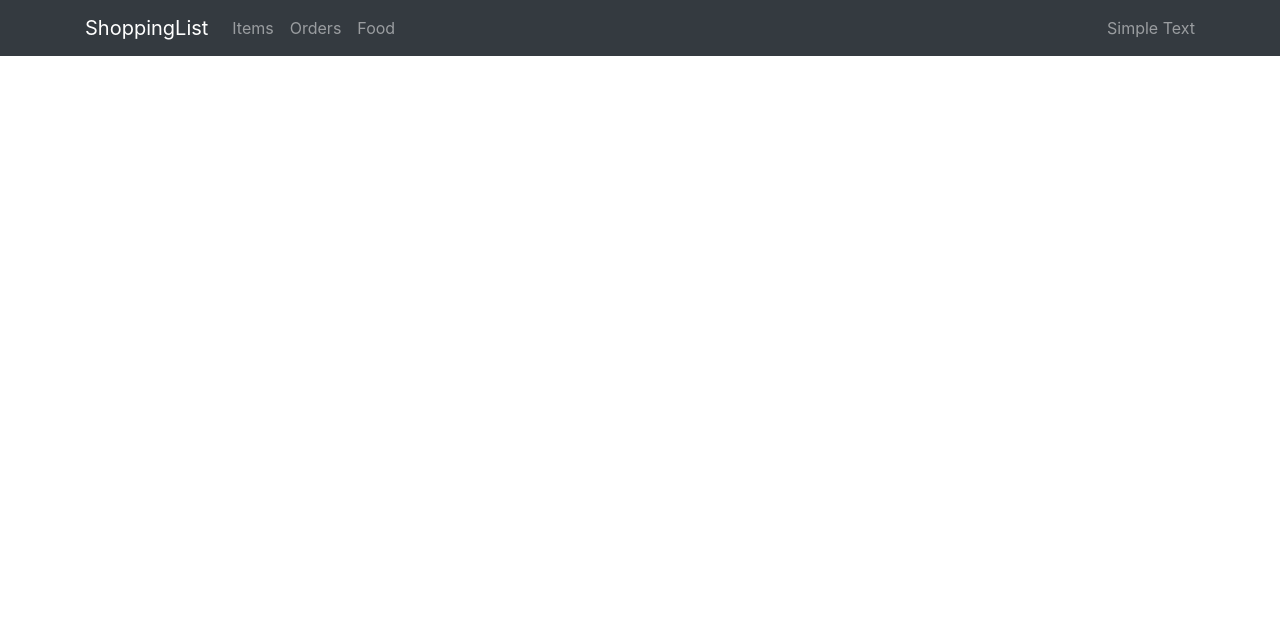
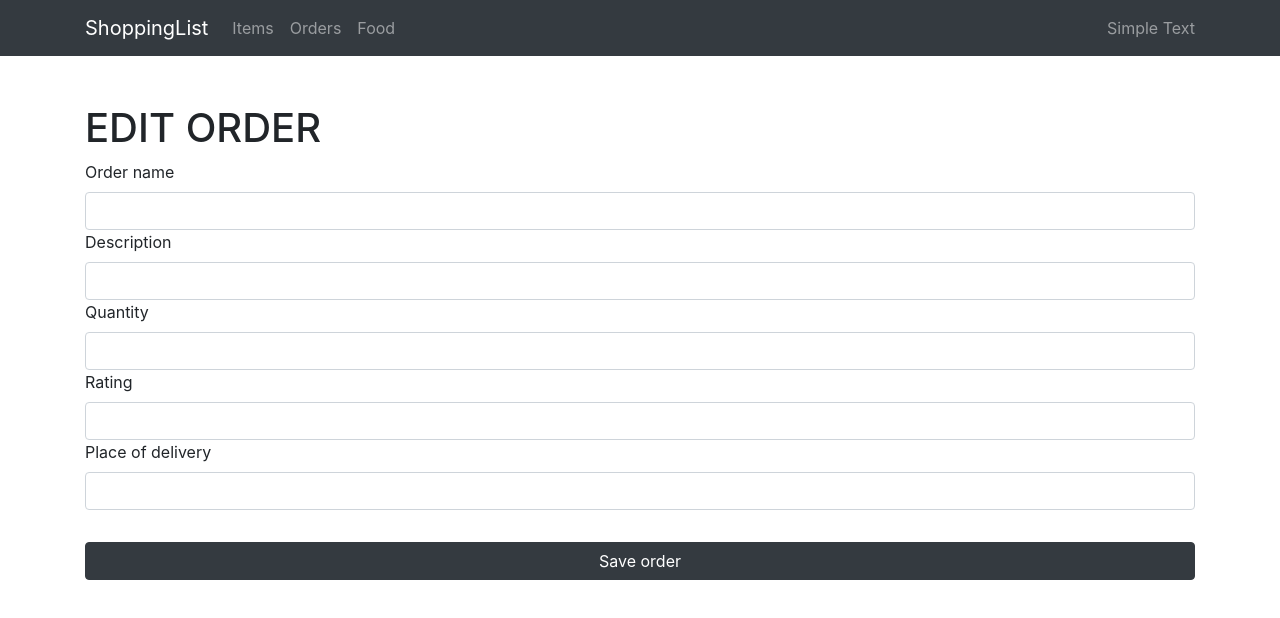
Before and after one commit to crypt096/MERN-Food-Ordering, a React (Create React App) app in the folder client/: page /order/1 in a window 1280 px wide. Shown: the top 618 px of the page. Built offline with nearby package versions, Linux system fonts and the light colour scheme; no server answers.

Commit message:
Added EDIT component along with reducers and actions for it.

```diff
--- a/client/src/App.js
+++ b/client/src/App.js
@@ -35,7 +35,7 @@ function App() {
                 <OrderList/>
               </Route>
 
-              <Route exact path='/edit/:id'>
+              <Route exact path='/order/:id'>
               <EditOrder/>
               </Route>
 
--- a/client/src/actions/orderActions.js
+++ b/client/src/actions/orderActions.js
@@ -1,4 +1,4 @@
-import { GET_ORDERS,ADD_ORDER,DELETE_ORDER,ORDERS_LOADING } from './types';
+import { GET_ORDERS,GET_ORDER_BY_ID,ADD_ORDER,DELETE_ORDER,EDIT_ORDER,ORDERS_LOADING } from './types';
 import axios from 'axios';
 
 export const getOrders = () => dispatch => {
@@ -12,6 +12,17 @@ export const getOrders = () => dispatch => {
     )
 }
 
+export const getOrderById = id => dispatch => {
+    dispatch(setOrdersLoading());
+    axios.get(`/api/orders/${id}`)
+    .then(res =>
+        dispatch({
+            type : GET_ORDER_BY_ID,
+            payload : res.data
+        })
+    )
+}
+
 export const addOrder = order => dispatch => {
     axios.post('api/orders/add',order)
     .then(res => dispatch({
@@ -19,8 +30,6 @@ export const addOrder = order => dispatch => {
         payload : res.data
     }))
 }
-
-
 
 export const deleteOrder = id => dispatch => {
     axios.delete(`api/orders/${id}`)
@@ -30,7 +39,13 @@ export const deleteOrder = id => dispatch => {
     }) )
 }
 
-
+export const editOrder = (id , order) => dispatch => {
+    axios.post(`/api/orders/${id}`,order)
+    .then(res => dispatch({
+        type : EDIT_ORDER,
+        payload : res.data
+    }) )
+}
 
 export const setOrdersLoading = () => {
     return {
--- a/client/src/actions/types.js
+++ b/client/src/actions/types.js
@@ -8,7 +8,9 @@ export const ITEMS_LOADING = 'ITEMS_LOADING';
 // ORDER TYPES
 
 export const GET_ORDERS = 'GET_ORDERS';
+export const GET_ORDER_BY_ID = 'GET_ORDER_BY_ID';
 export const ADD_ORDER = 'ADD_ORDER';
+export const EDIT_ORDER = 'EDIT_ORDER';
 export const DELETE_ORDER = 'DELETE_ORDER';
 export const ORDERS_LOADING = 'ORDERS_LOADING';
 
--- a/client/src/components/EditOrder.js
+++ b/client/src/components/EditOrder.js
@@ -1,13 +1,123 @@
 import React, { Component } from 'react'
+import { connect } from 'react-redux';
+import { getOrderById , editOrder } from '../actions/orderActions';
+import PropTypes from 'prop-types';
+import { FormGroup, Form , Input , Button , Label } from 'reactstrap';
 
 export class EditOrder extends Component {
+    state = {
+        name : '',
+        description : '',
+        quantity : '',
+        rating : '',
+        place_of_delivery : ''
+    }
+    componentDidMount() {
+        const ID = window.location.pathname.substring(7);
+        this.props.getOrderById(ID);
+    }
+
+    onChange = e => {
+        this.setState({ [e.target.name]: e.target.value }, () => {
+            console.log('Changed!')
+        });
+      };
+
+    onSubmit = e => {
+        e.preventDefault();
+
+        // const {name,description,quantity,rating,place_of_delivery} = this.props.order.orders;
+
+        const updatedOrder = {
+        name : this.state.name,
+        description : this.state.description,
+        quantity : this.state.quantity,
+        rating : this.state.rating,
+        place_of_delivery : this.state.place_of_delivery
+        };
+
+        console.log(updatedOrder);
+
+        // Add order via addOrder action
+        this.props.editOrder(window.location.pathname.substring(7),updatedOrder);
+
+        // Close modal
+        console.log('Order edited successfully!');
+
+        window.location = '/orders';
+    }
+
     render() {
+        const { orders } = this.props.order;
         return (
             <div>
-                EDIT ORDER! YEAHHHHH
+            <h1>EDIT ORDER</h1>
+            <Form onSubmit={this.onSubmit}>
+                <FormGroup>
+                    <Label for='order'>Order name</Label>
+                    <Input
+                    type='text'
+                    name='name'
+                    id='order'
+                    defaultValue={orders.name}
+                    onChange={this.onChange}
+                    />
+
+                    <Label for='order'>Description</Label>
+                    <Input
+                    type='text'
+                    name='description'
+                    id='order'
+                    defaultValue={orders.description}
+                    onChange={this.onChange}
+                    />
+
+                    <Label for='order'>Quantity</Label>
+                    <Input
+                    type='number'
+                    name='quantity'
+                    id='order'
+                    defaultValue={orders.quantity}
+                    onChange={this.onChange}
+                    />
+
+                    <Label for='order'>Rating</Label>
+                    <Input
+                    type='number'
+                    name='rating'
+                    id='order'
+                    defaultValue={orders.rating}
+                    onChange={this.onChange}
+                    />
+
+                    <Label for='order'>Place of delivery</Label>
+                    <Input
+                    type='text'
+                    name='place_of_delivery'
+                    id='order'
+                    defaultValue={orders.place_of_delivery}
+                    onChange={this.onChange}
+                    />
+
+
+                    <Button color='dark' style={{ marginTop: '2rem' }} block>
+                    Save order
+                    </Button>
+                </FormGroup>
+            </Form>
             </div>
         )
     }
 }
 
-export default EditOrder
+EditOrder.propTypes = {
+    getOrderById : PropTypes.func.isRequired,
+    editOrder : PropTypes.func.isRequired
+  }
+
+const mapStateToProps = (state) => ({
+    order : state.order
+})
+
+export default connect(mapStateToProps, {getOrderById , editOrder
+  })(EditOrder);
--- a/client/src/components/OrderList.js
+++ b/client/src/components/OrderList.js
@@ -3,7 +3,7 @@ import { Table } from 'reactstrap';
 import { connect } from 'react-redux';
 import { getOrders , deleteOrder } from '../actions/orderActions';
 import PropTypes from 'prop-types';
-import { FaTrash, FaEdit } from 'react-icons/fa';
+import { FaTrash, FaEdit, FaGripLinesVertical } from 'react-icons/fa';
 import { Link } from 'react-router-dom';
 
 export class OrderList extends Component {
@@ -36,7 +36,7 @@ export class OrderList extends Component {
                     </thead>
                     <tbody>
                         {orders.map(({ _id, name , description , quantity, status, rating ,place_of_delivery , date },i) => (
-                        <tr>
+                        <tr key={_id}>
                             <th scope="row">{i+1}</th>
                             <td style={{textAlign : 'center'}}>{name}</td>
                             <td style={{textAlign : 'center'}}>{description}</td>
@@ -46,10 +46,15 @@ export class OrderList extends Component {
                             <td style={{textAlign : 'center'}}>{place_of_delivery}</td>
                             <td style={{textAlign : 'center'}}>{date.substring(0,10)}</td>
                             <td>
-                                <Link to={`/edit/${_id}`}>
+                                 {status === 'closed' ?
+                                 null  :
+                                <span>
+                                    <Link to={`/order/${_id}`} key={_id}>
                                     <FaEdit color='white' />
-                                </Link>{' '}
-                                |{' '}
+                                </Link>
+                                <FaGripLinesVertical color='white'/>
+                                </span>
+                                }
                                 <a
                                     href='/orders'
                                     onClick={this.onDeleteClick.bind(this,_id)}
--- a/client/src/components/OrderModal.js
+++ b/client/src/components/OrderModal.js
@@ -15,7 +15,6 @@ import  { addOrder }  from '../actions/orderActions';
 class OrderModal extends Component {
   state = {
     orderModal: false,
-    successModal : false,
     name: ''
   };
 
@@ -24,12 +23,6 @@ class OrderModal extends Component {
       orderModal: !this.state.orderModal
     });
   };
-
-  toggleSM = () => {
-    this.setState({
-      successModal : !this.state.successModal
-    });
-  }
 
   onChange = e => {
     this.setState({ [e.target.name]: e.target.value });
@@ -51,13 +44,9 @@ class OrderModal extends Component {
 
     // Close modal
     this.toggle();
+
+    alert('Order successfully added!');
   };
-
-  onSuccessSubmit = e => {
-    e.preventDefault();
-
-    this.toggleSM();
-  }
 
   render() {
     return (
@@ -118,21 +107,8 @@ class OrderModal extends Component {
                   onChange={this.onChange}
                 />
 
-                <Button color='dark' style={{ marginTop: '2rem' }} block onClick={this.toggleSM}>
+                <Button color='dark' style={{ marginTop: '2rem' }} block>
                   Finish ordering
-                </Button>
-              </FormGroup>
-            </Form>
-          </ModalBody>
-        </Modal>
-
-        <Modal isOpen={this.state.successModal} toggle={this.toggleSM}>
-          <ModalHeader toggle={this.toggleSM}>CONFIRMATION</ModalHeader>
-          <ModalBody>
-            <Form onSubmit={this.onSuccessSubmit}>
-              <FormGroup>
-                <Button color='dark' style={{ marginTop: '2rem' }} block>
-                  OK!
                 </Button>
               </FormGroup>
             </Form>
--- a/client/src/reducers/orderReducer.js
+++ b/client/src/reducers/orderReducer.js
@@ -1,4 +1,4 @@
-import { GET_ORDERS,ADD_ORDER,DELETE_ORDER,ORDERS_LOADING } from '../actions/types';
+import { GET_ORDERS,GET_ORDER_BY_ID,ADD_ORDER,DELETE_ORDER,ORDERS_LOADING, EDIT_ORDER } from '../actions/types';
 
 const initialState = {
   orders: [],
@@ -8,6 +8,12 @@ const initialState = {
 export default function (state = initialState, action) {
   switch(action.type){
     case GET_ORDERS:
+    return {
+      ...state,
+      orders : action.payload,
+      loading: false
+    };
+    case GET_ORDER_BY_ID:
     return {
       ...state,
       orders : action.payload,
@@ -23,6 +29,11 @@ export default function (state = initialState, action) {
       ...state,
       orders : [action.payload,...state.orders]
     };
+    case EDIT_ORDER:
+    return {
+      ...state,
+      orders : state.orders._id === action.payload._id ? action.payload : state.orders
+    };
     case ORDERS_LOADING:
     return {
       ...state,
```
